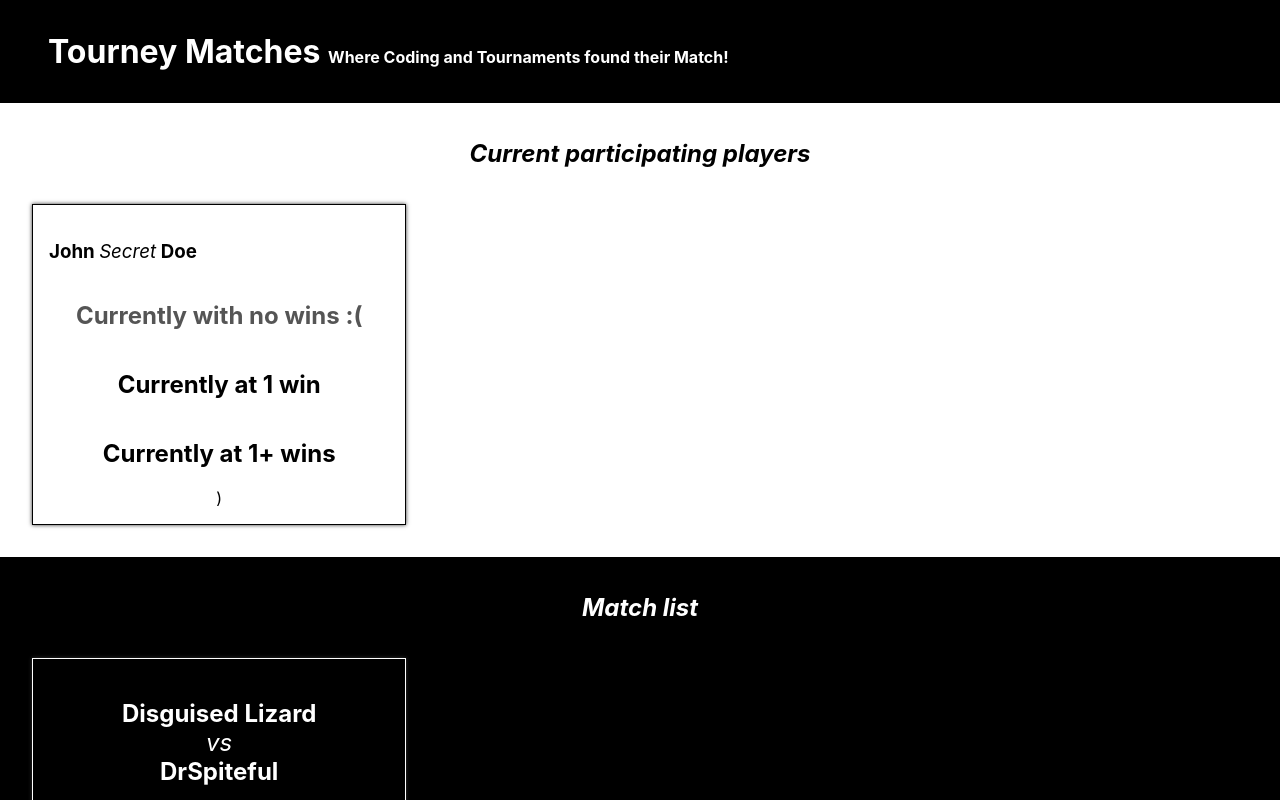
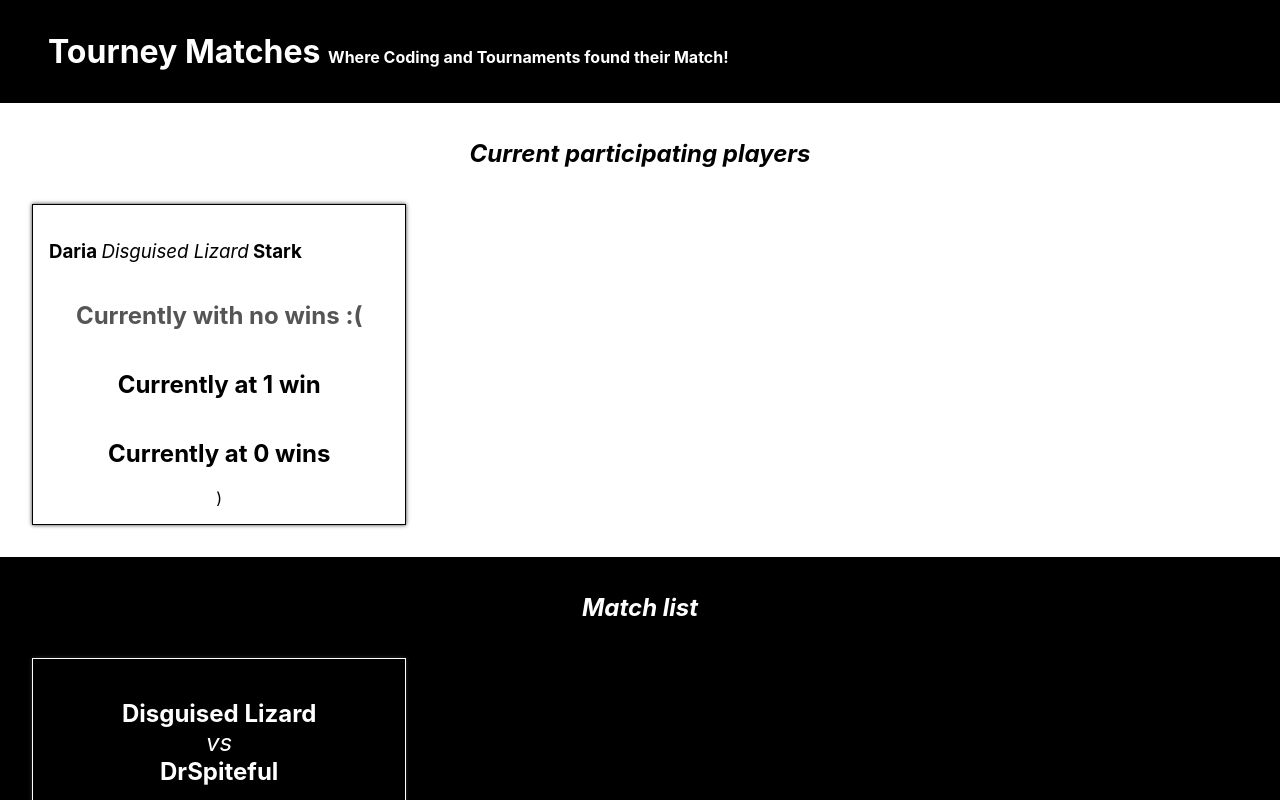
Before and after one commit to papoita/tourney-matches, a React (Create React App) app: page / in a window 1280 px wide. Shown: the top 800 px of the page. Built offline with nearby package versions, Linux system fonts and the light colour scheme.

Commit message:
helper functions pass to playerlist, props pass to player

```diff
--- a/src/components/Player.js
+++ b/src/components/Player.js
@@ -1,17 +1,17 @@
 import React from "react"; //optional
 
-function Player() {
+function Player(props) {
   return (
     <article className="Player">
       <h1>
-        John <span>Secret</span> Doe
+      {props.firstName} <span>{props.gamerTag}</span> {props.lastName}
       </h1>
       {/* To be shown when there is no wins */}
       <h2 className="zero">Currently with no wins :(</h2>
       {/* To be shown when there is 1 win */}
       <h2>Currently at 1 win</h2>
       {/* To be shown when there is more than one win */}
-      <h2>Currently at 1+ wins</h2>)
+      <h2>Currently at {props.wins} wins</h2>)
     </article>
   );
 }
--- a/src/components/PlayerList.js
+++ b/src/components/PlayerList.js
@@ -5,11 +5,13 @@ import Player from "./Player";
 
 function PlayerList(props) {
   const playerDataArray = preparePlayerData(playerData);
-    const parsedPlayerData = addWinsToPlayers(playerDataArray, matchData);
+  const parsedPlayerData = addWinsToPlayers(playerDataArray, matchData);
+  const onePlayer = parsedPlayerData[0];
+
   return (
     <section className="PlayerList">
       <h1>Current participating players</h1>
-      <Player />
+      <Player gamerTag={onePlayer.gamerTag} firstName={onePlayer.firstName} lastName={onePlayer.lastName} wins={onePlayer.wins} />
     </section>
   );
 }
```
